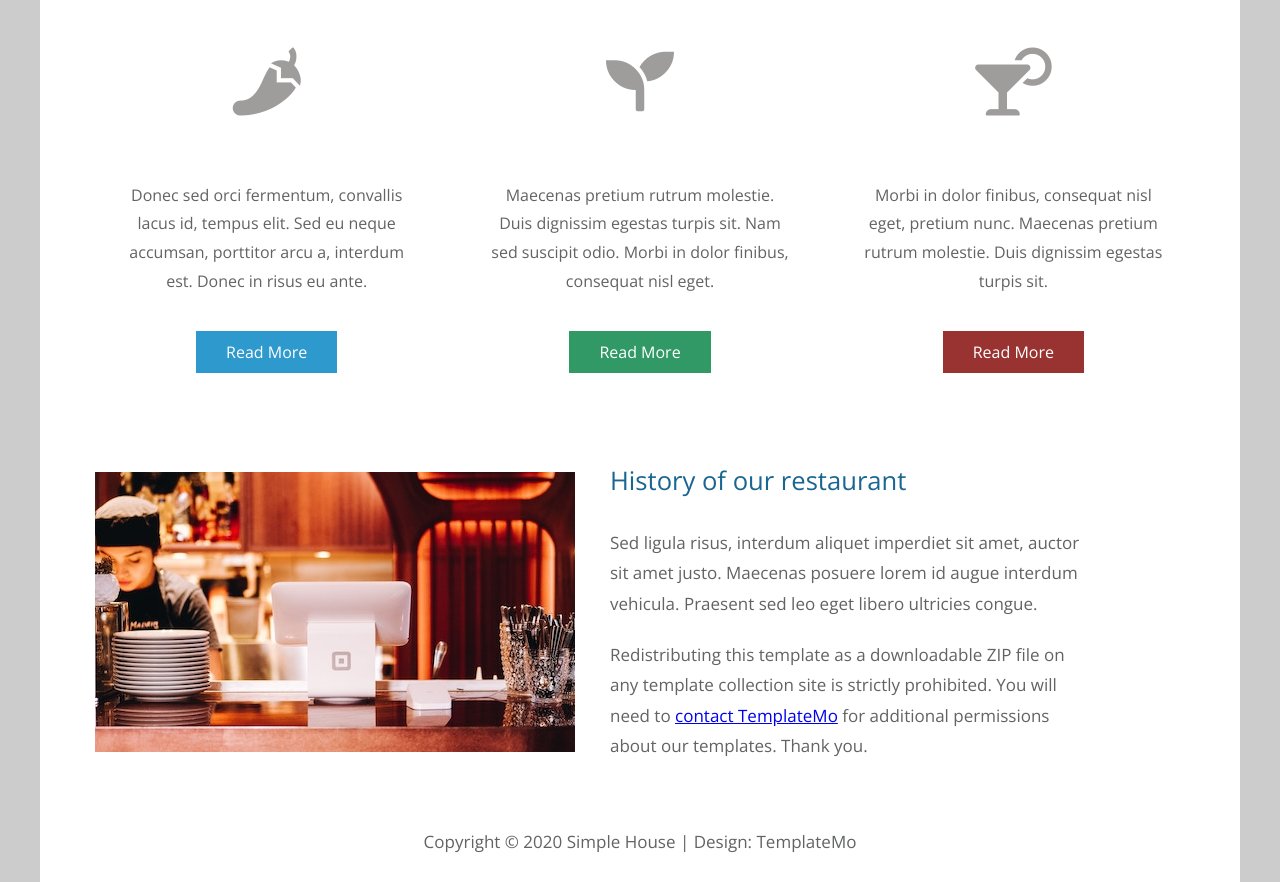
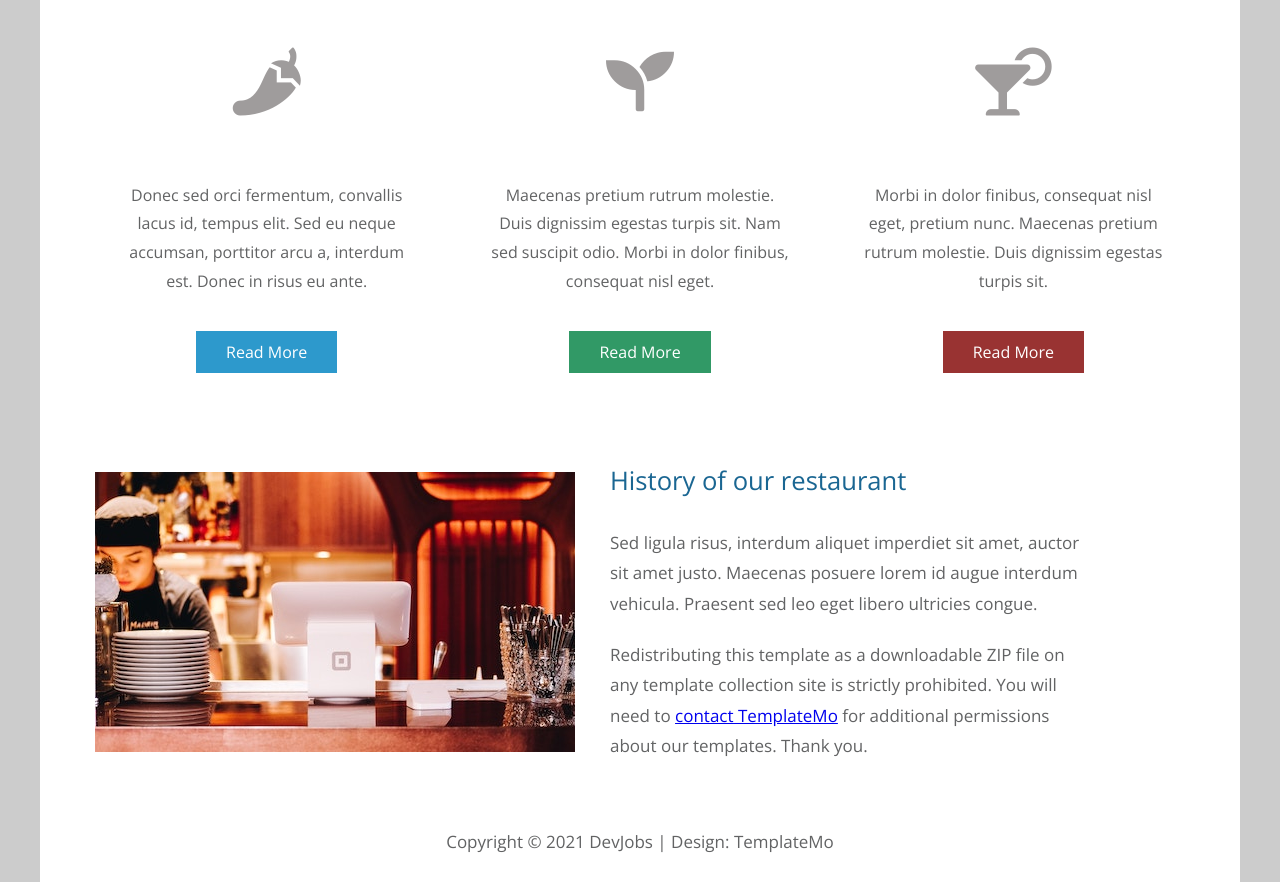
Before and after one commit to leandrakelly/leandrakelly.github.io, a plain HTML site: page about.html in a window 1280 px wide. Shown: the part 1652-2534 px from the top of the page. Drawn offline with nearby package versions, Linux system fonts and the light colour scheme.

Commit message:
feat: atualiza footer

```diff
--- a/about.html
+++ b/about.html
@@ -171,7 +171,7 @@ https://templatemo.com/tm-539-simple-house
 		</main>
 
 		<footer class="tm-footer text-center">
-			<p>Copyright &copy; 2020 Simple House
+			<p>Copyright &copy; 2021 DevJobs
 
             | Design: <a rel="nofollow" href="https://templatemo.com">TemplateMo</a></p>
 		</footer>
```
Also changed, not shown: contact.html (+1 -1 lines), index.html (+1 -1 lines).
